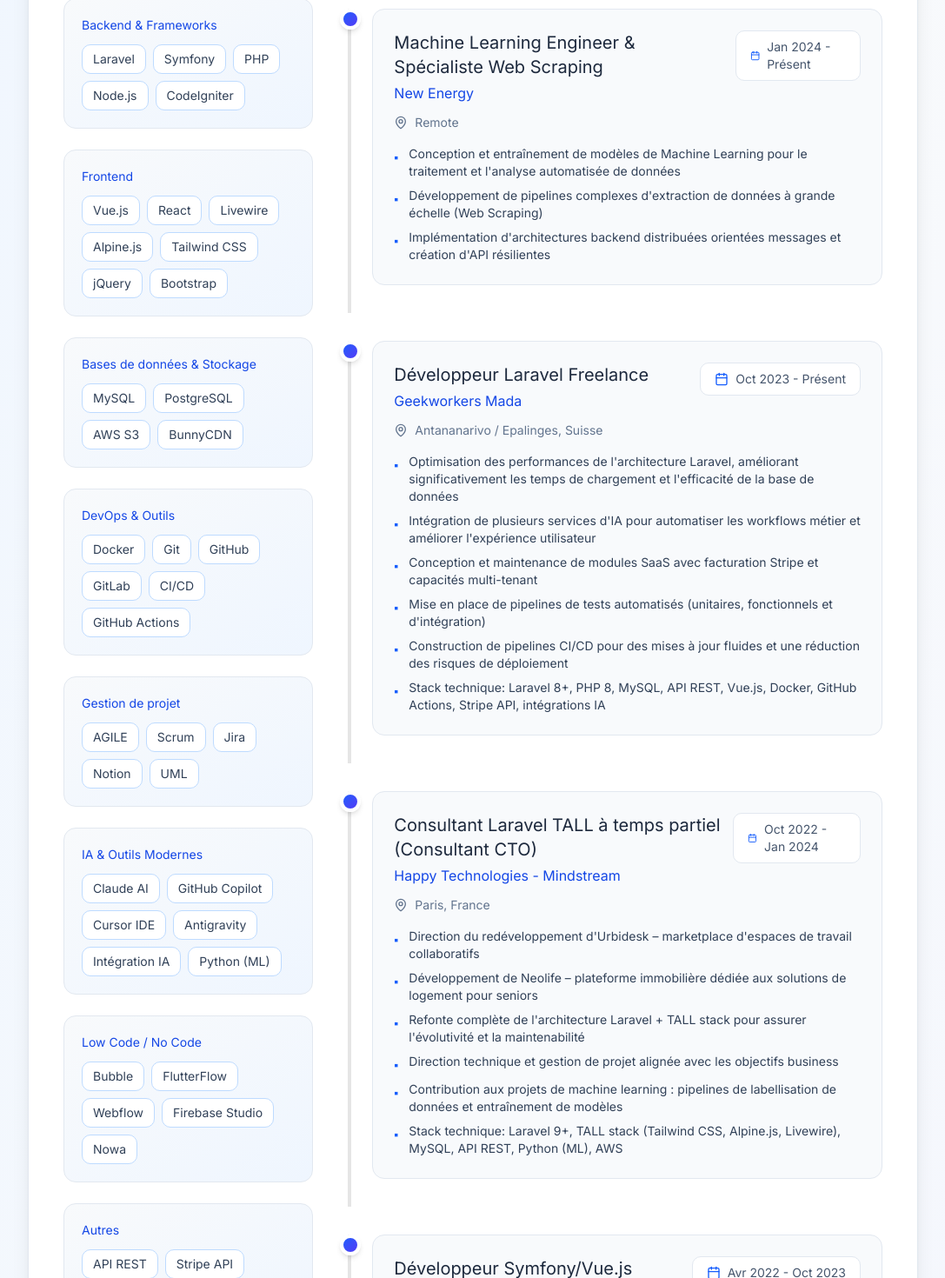
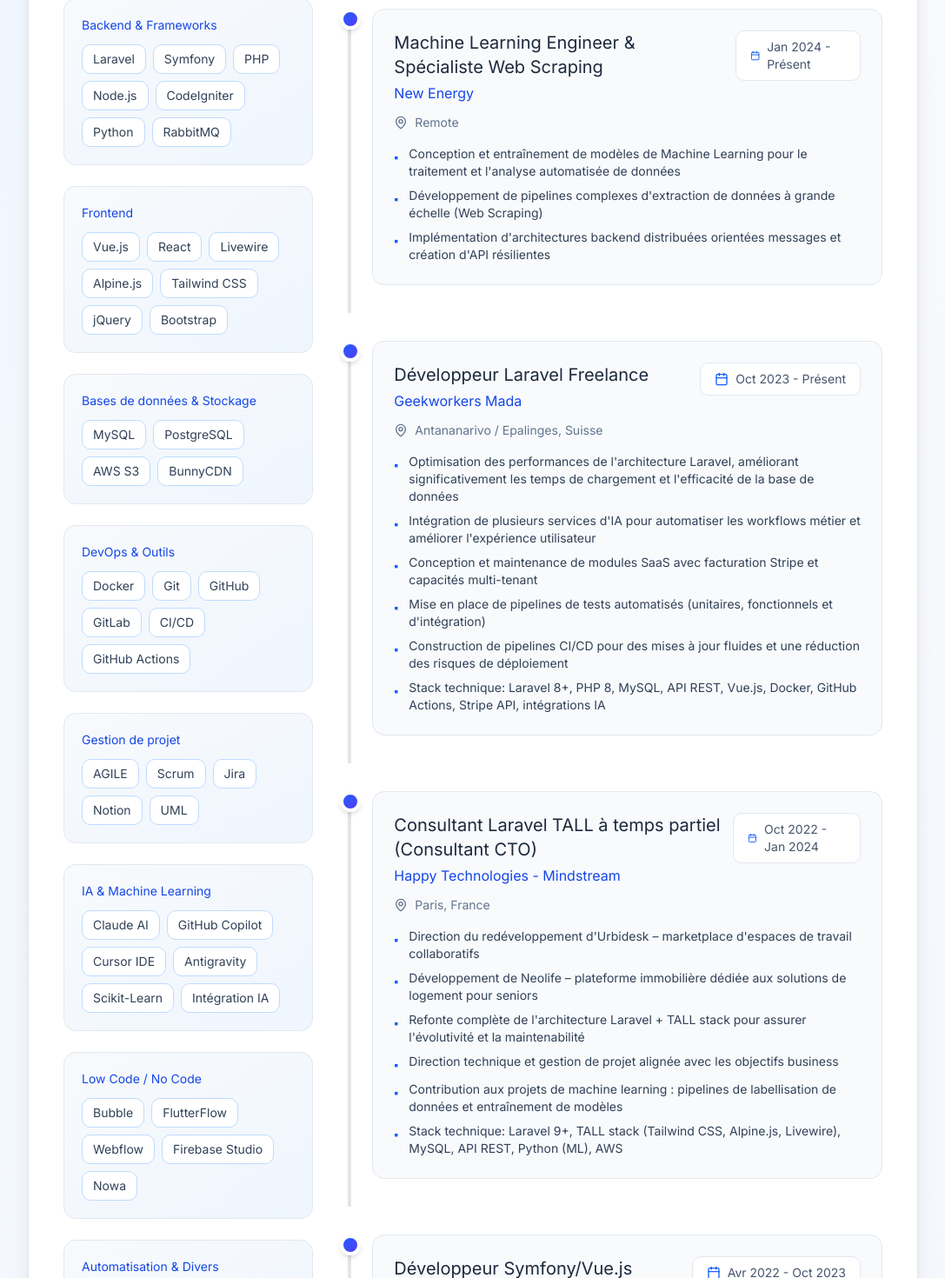
Before and after one commit to ainaeliasy/CV, a React (Vite) app: page / in a window 1280 px wide. Shown: the part 700-2170 px from the top of the page at 87% size, without its empty margins (96-1183 px from the left). Built offline with nearby package versions, Linux system fonts and the light colour scheme.

Commit message:
Move New Energy tech stack to Skills section categories

```diff
--- a/src/components/Skills.tsx
+++ b/src/components/Skills.tsx
@@ -11,7 +11,7 @@
   {
     id: '1',
     category: 'Backend & Frameworks',
-    skills: ['Laravel', 'Symfony', 'PHP', 'Node.js', 'CodeIgniter'],
+    skills: ['Laravel', 'Symfony', 'PHP', 'Node.js', 'CodeIgniter', 'Python', 'RabbitMQ'],
   },
   {
     id: '2',
@@ -35,8 +35,8 @@
   },
   {
     id: '6',
-    category: 'IA & Outils Modernes',
-    skills: ['Claude AI', 'GitHub Copilot', 'Cursor IDE', 'Antigravity', 'Intégration IA', 'Python (ML)'],
+    category: 'IA & Machine Learning',
+    skills: ['Claude AI', 'GitHub Copilot', 'Cursor IDE', 'Antigravity', 'Scikit-Learn', 'Intégration IA'],
   },
   {
     id: '7',
@@ -45,8 +45,8 @@
   },
   {
     id: '8',
-    category: 'Autres',
-    skills: ['API REST', 'Stripe API', 'Linux'],
+    category: 'Automatisation & Divers',
+    skills: ['API REST', 'Stripe API', 'Playwright', 'Linux'],
   },
 ];
 
```
